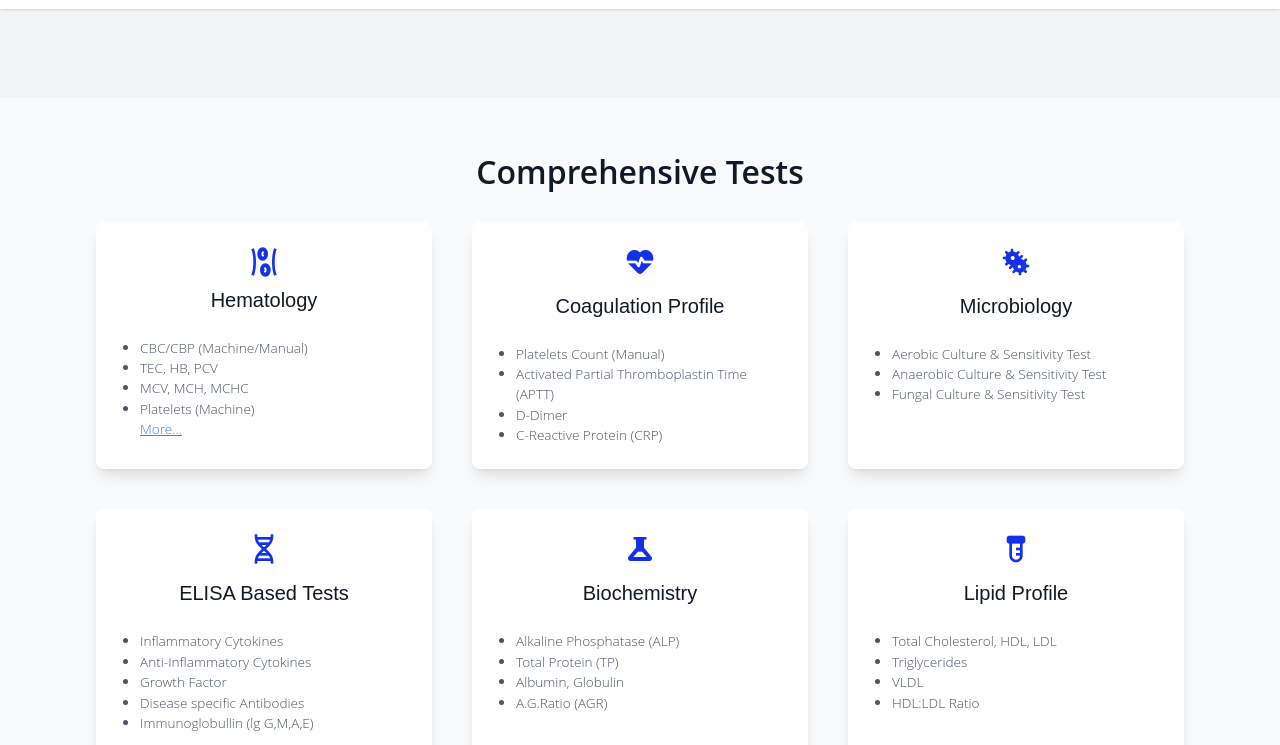
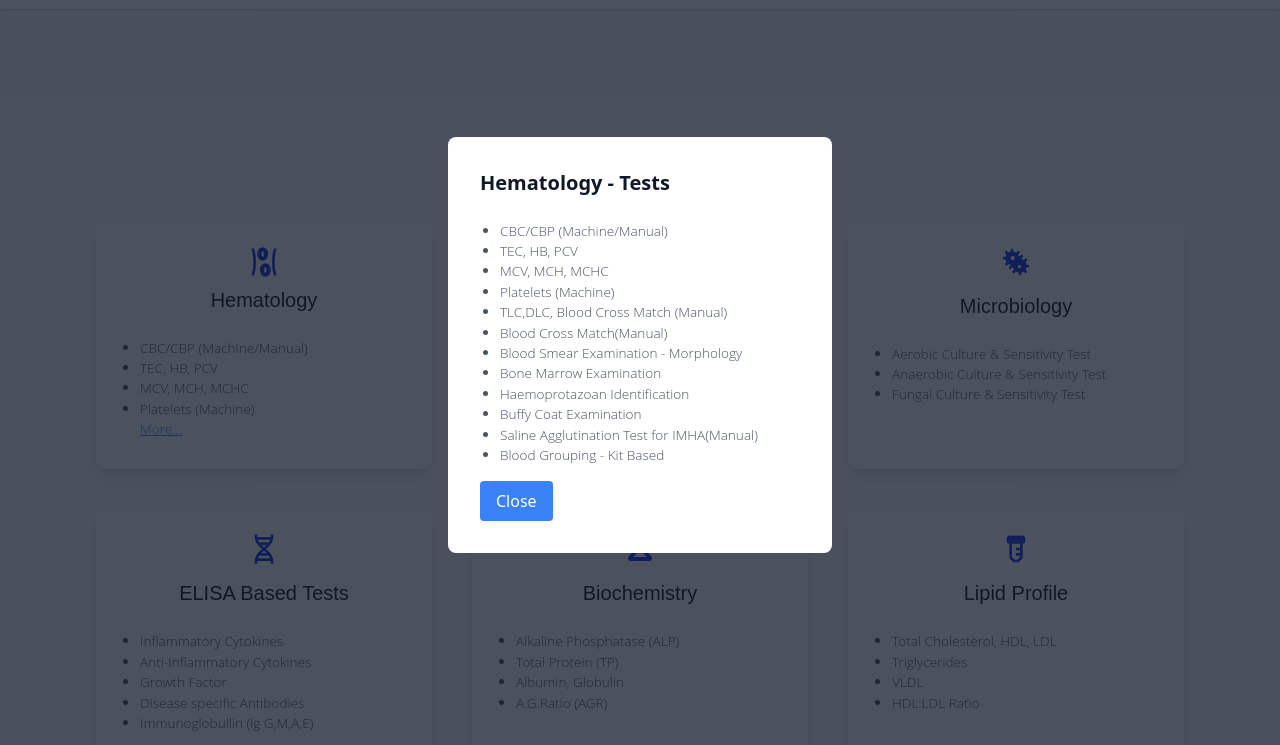
Before and after one commit to sameermathad/drpet, a website: page index.html in a window 1280 px wide. Both pictures are taken after a click on the element 264 px from the left and 1683 px from the top of the page. Shown: the part 1338-2083 px from the top of the page. Drawn offline with nearby package versions, Linux system fonts and the light colour scheme; files that its build step writes are made by us from their sources.

Commit message:
modal error

```diff
--- a/index.html
+++ b/index.html
@@ -411,7 +411,6 @@
             <div id="hematology" class="bg-white p-6 shadow-lg rounded-lg text-center cursor-pointer flex flex-col" onclick="openModal('modal-hematology')">
                 <!-- <i class="fas fa-vial icon"></i> -->
                 <span class=" material-symbols-outlined icon">
-
                     hematology
                     </span>
 
@@ -426,7 +425,7 @@
 
             </div>
 
-            <div id="modal-hematology" class="modal hidden fixed top-0 left-0 w-full h-full bg-gray-900 bg-opacity-75 flex items-center justify-center">
+            <div id="modal-hematology" class="modal fixed top-0 left-0 w-full h-full bg-gray-900 bg-opacity-75 flex items-center justify-center">
                 <div class="bg-white p-8 rounded-lg w-96">
                     <h3 class="text-xl font-bold mb-4">Hematology - Tests</h3>
                     <ul class="listitem text-gray-600 list-disc pl-5 text-left">
```
